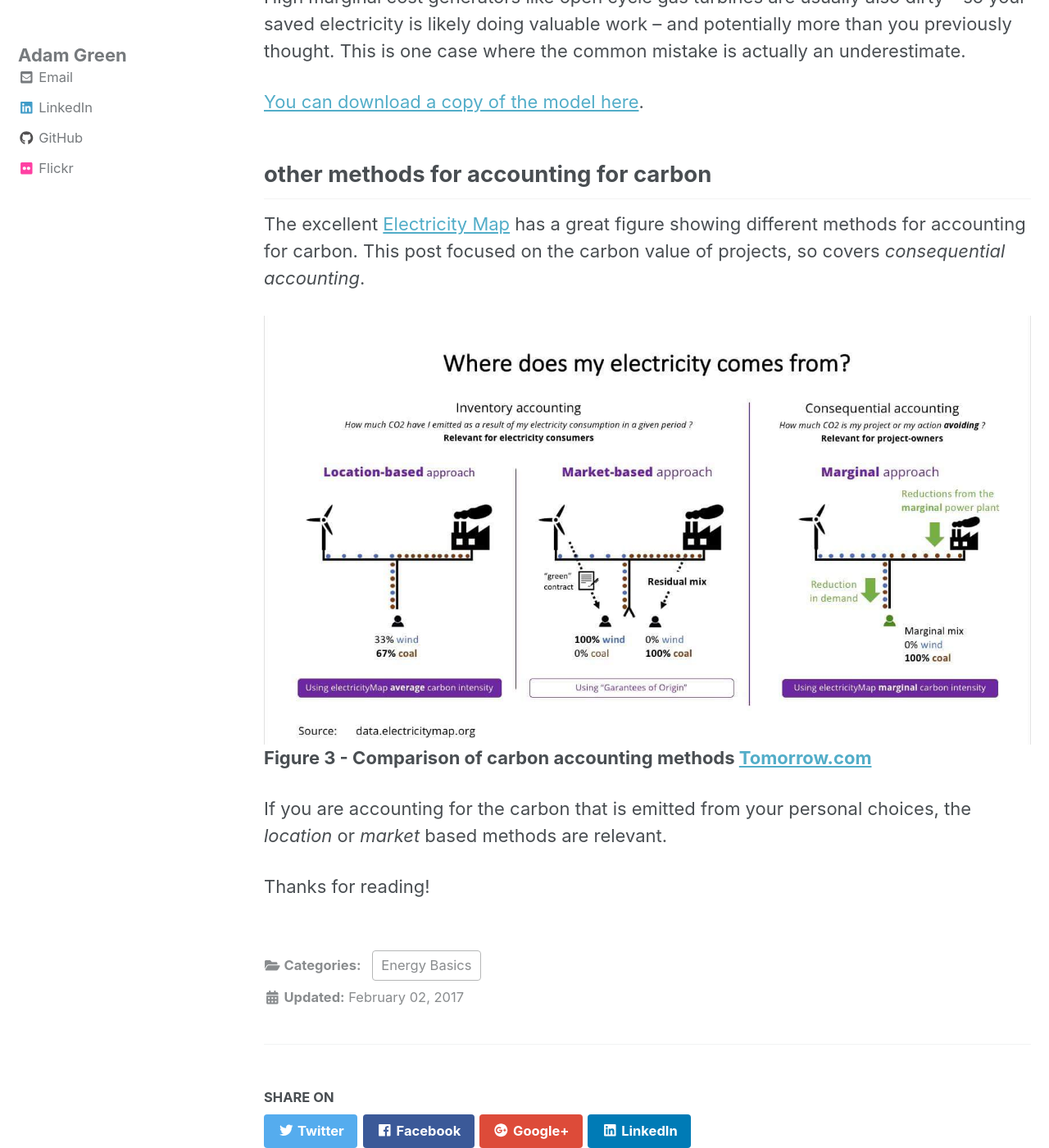
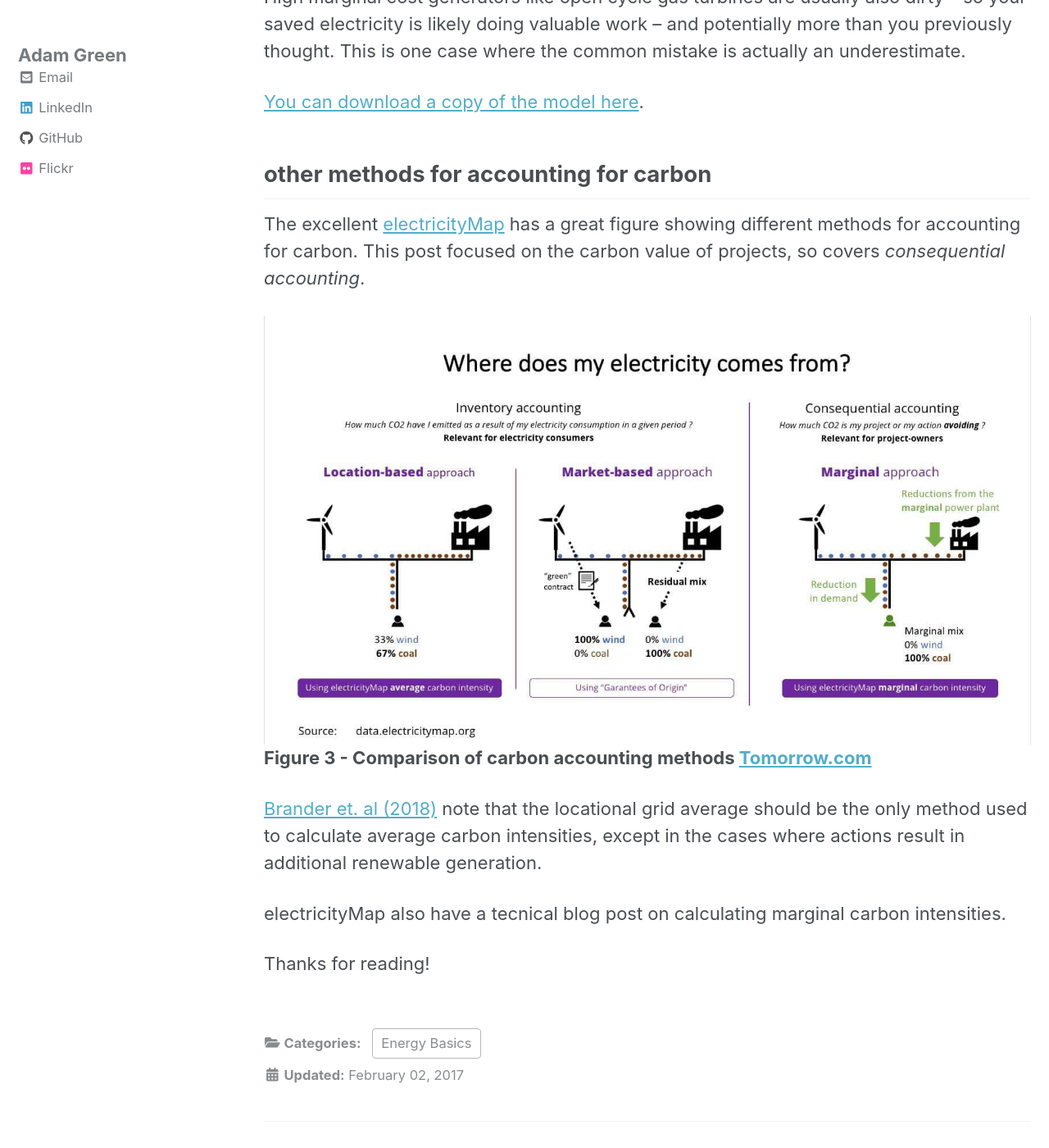
Before and after one commit to ADGEfficiency/adgefficiency.github.io, a Jekyll site: the page built from _posts/2017-02-02-energy-basics-average-vs-marginal-carbon-emissions.md, in a window 1280 px wide and 1400 px high, scrolled down 3521 px. Shown: the whole window at 82% size. Built offline with Jekyll 4.4.1, drawn with Linux system fonts in a browser that asks for light colours; nearby versions of some CDN libraries.

Commit message:
excerpts

```diff
--- a/_posts/2017-02-02-energy-basics-average-vs-marginal-carbon-emissions.md
+++ b/_posts/2017-02-02-energy-basics-average-vs-marginal-carbon-emissions.md
@@ -65,11 +65,14 @@
 
 ## other methods for accounting for carbon
 
-The excellent [Electricity Map](https://www.electricitymap.org/?page=map&solar=false&remote=true&wind=false) has a great figure showing different methods for accounting for carbon.  This post focused on the carbon value of projects, so covers *consequential accounting*.
+The excellent [electricityMap](https://www.electricitymap.org/?page=map&solar=false&remote=true&wind=false) has a great figure showing different methods for accounting for carbon.  This post focused on the carbon value of projects, so covers *consequential accounting*.
 
 ![Figure 3]({{ "/assets/avg_marginal/fig3.jpg"}})
 **Figure 3 - Comparison of carbon accounting methods [Tomorrow.com](http://www.tmrow.com/)**
 
-  If you are accounting for the carbon that is emitted from your personal choices, the *location* or *market* based methods are relevant.
+[Brander et. al (2018)](https://reader.elsevier.com/reader/sd/634A47597DBEB61B680ED8B586A6B0AE714ED96505E7FC543D288089468636BB698D3B3135D52D434C9E97F52B2691A1) note that  the locational grid average should be the only method used to calculate average carbon intensities, except in the cases where actions result in additional renewable generation.
+
+electricityMap also have a tecnical blog post on calculating marginal carbon intensities.
+
 
 Thanks for reading!
```
